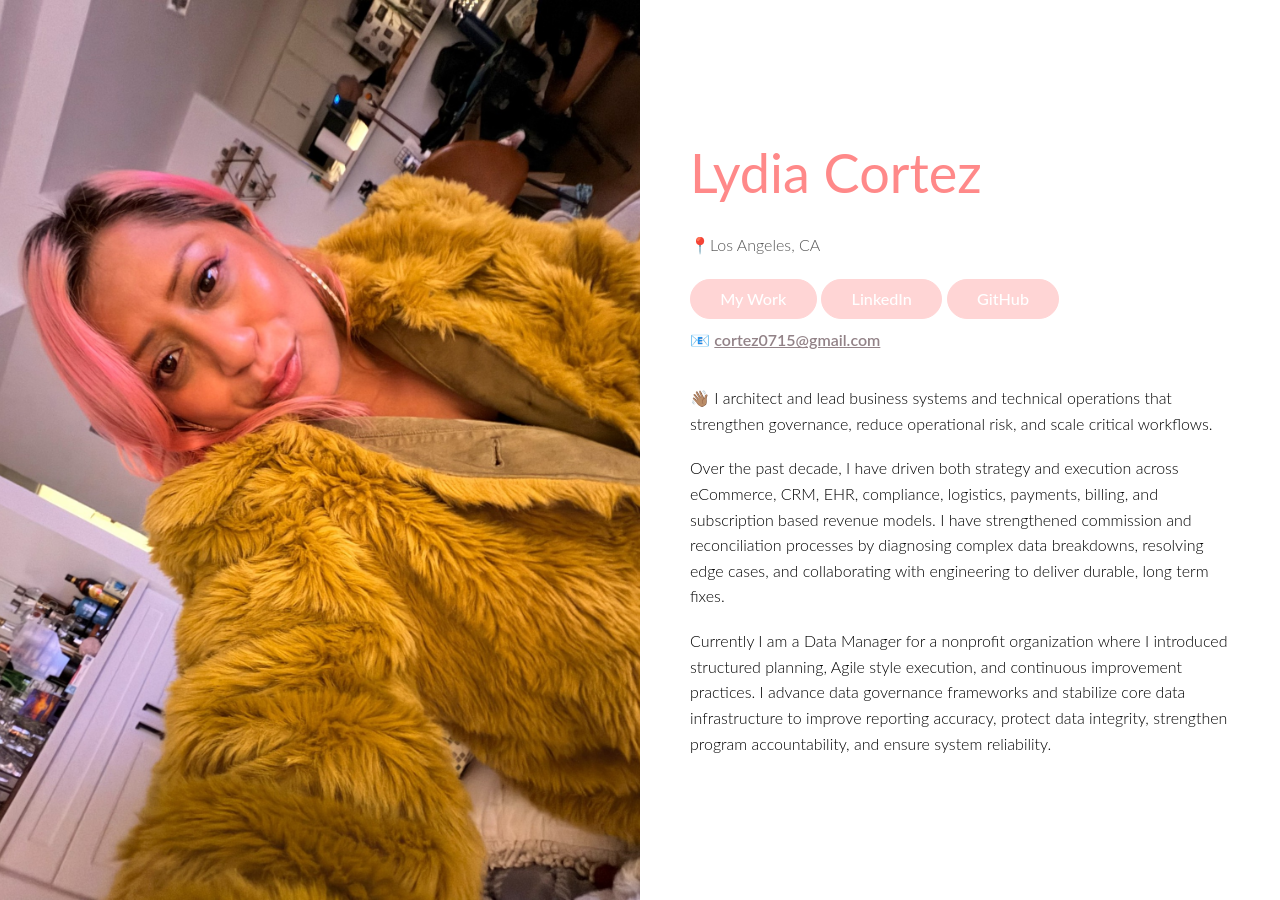
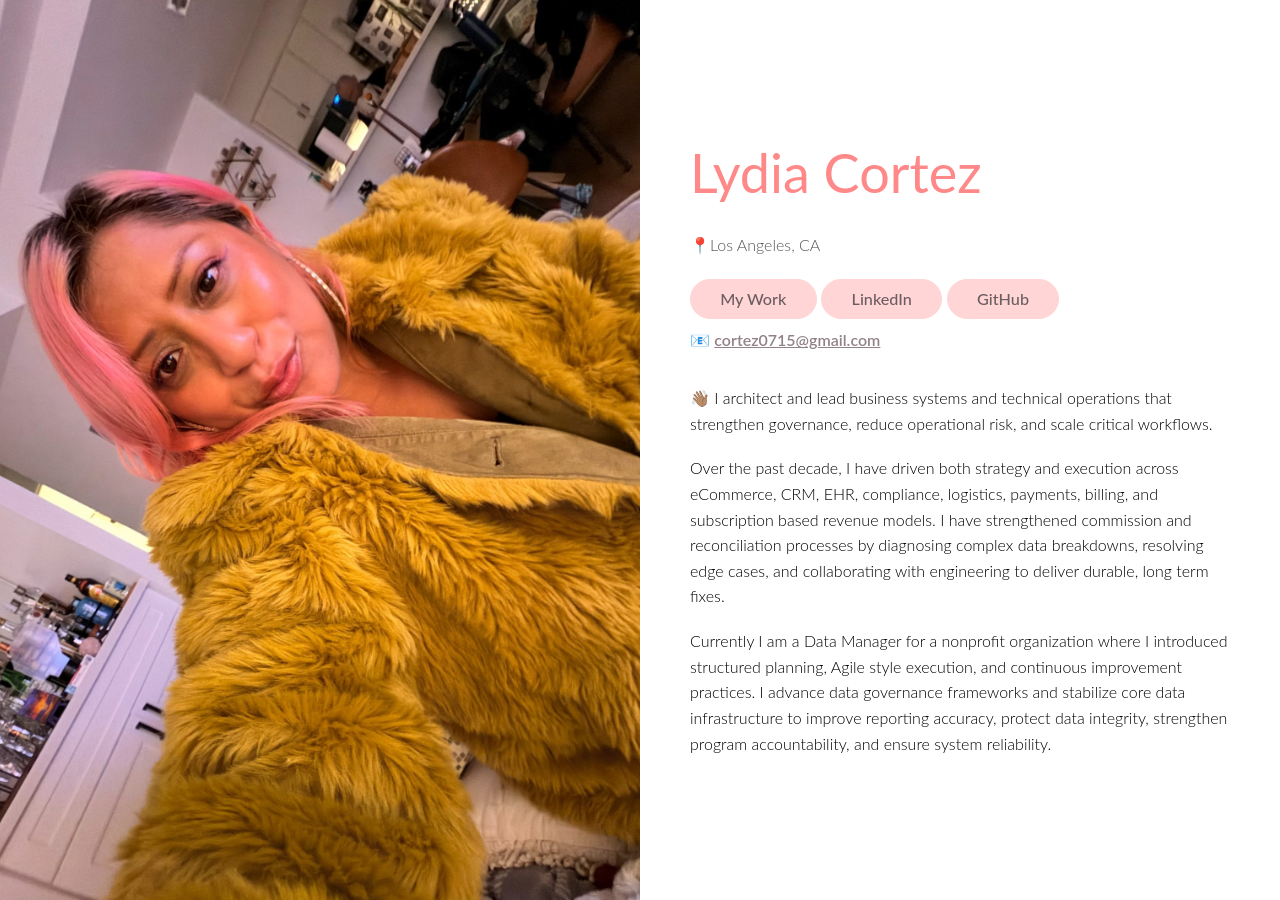
Before and after one commit to lylyco/lylyco.github.io, a Jekyll site: the page built from index.html, in a window 1280 px wide. Built offline with Jekyll 4.4.1, drawn with Linux system fonts in a browser that asks for light colours.

Commit message:
“button”

```diff
--- a/_config.yml
+++ b/_config.yml
@@ -22,7 +22,7 @@ content: |
       <span id="copyEmail" style="cursor:pointer; color:#928287; font-weight:580; text-decoration:underline;">
         cortez0715@gmail.com
       </span>
-      <span id="copyConfirm" style="display:none; font-size:0.9em; color:#dc0093; margin-left:20px;">
+      <span id="copyConfirm" style="display:none; font-size:0.9em; color:#FF8989; margin-left:20px;">
         Copied!
       </span>
     </p>
--- a/assets/scss/modules/_buttons.scss
+++ b/assets/scss/modules/_buttons.scss
@@ -2,7 +2,7 @@
 BUTTON DEFAULTS
 ***************/
 
-@mixin button--outline($btn-color: #FFD5D5, $btn-font-color: #ffffff) {
+@mixin button--outline($btn-color: #FFD5D5, $btn-font-color: #6b5d61) {
   background-color: $btn-color;
   display: inline-block;
   position: relative;
@@ -23,7 +23,7 @@ BUTTON DEFAULTS
   &:focus {
     background-color: darken($btn-color, 10%);
     border-color: darken($btn-color, 10%);
-    color: #ffffff;
+    color: #6b5d61;
     text-decoration: none;
   }
 } // end .button
```
Also changed, not shown: assets/css/style.css, 1 other file.
